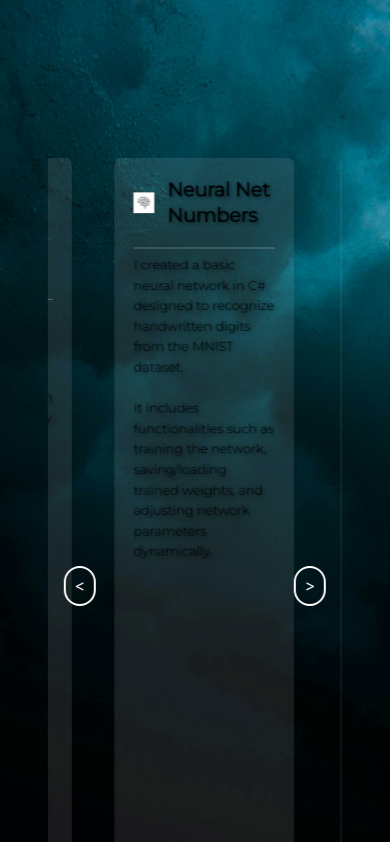
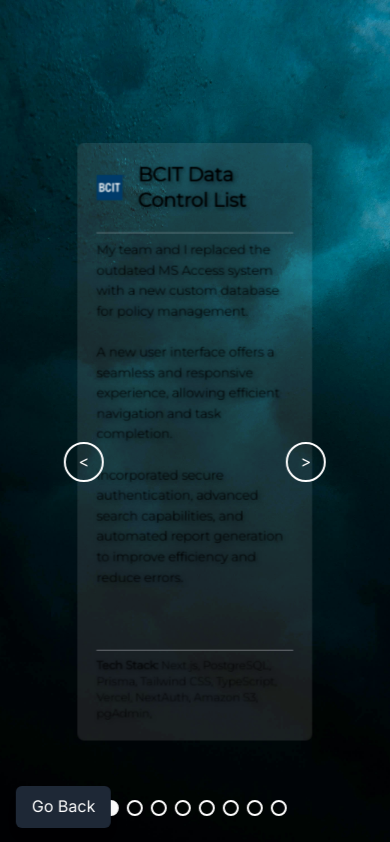
Before and after one commit to Brendan-Doy1e/Portfolio-Website, a Next.js app: page /projects in a window 390 px wide. Shown: the top 842 px of the page. Built offline with nearby package versions, Linux system fonts and the light colour scheme.

Commit message:
oh i think I got.

```diff
--- a/app/globals.css
+++ b/app/globals.css
@@ -82,165 +82,9 @@
   z-index: 1;
 }
 
-@tailwind base;
-@tailwind components;
-@tailwind utilities;
-
-:root {
-  --foreground-rgb: 0, 0, 0;
-  --background-start-rgb: 214, 219, 220;
-  --background-end-rgb: 255, 255, 255;
-}
-
-@media (prefers-color-scheme: dark) {
-  :root {
-    --foreground-rgb: 255, 255, 255;
-    --background-start-rgb: 0, 0, 0;
-    --background-end-rgb: 0, 0, 0;
-  }
-}
-
-body {
-  color: rgb(var(--foreground-rgb));
-  background: url('/img/background.jpg') no-repeat center center fixed;
-  background-size: cover;
-  font-family: 'Montserrat', sans-serif;
-  line-height: 1.6;
-}
-
-@layer utilities {
-  .text-balance {
-    text-wrap: balance;
-  }
-}
-
-@font-face {
-  font-family: 'Montserrat';
-  src: url('/font/Montserrat-Light.ttf') format('truetype');
-  font-weight: 300;
-  font-style: normal;
-}
-
-@font-face {
-  font-family: 'Open Sans';
-  src: url('/font/OpenSans-Light.ttf') format('truetype');
-  font-weight: 300;
-  font-style: normal;
-}
-
-.font-montserrat {
-  font-family: 'Montserrat', sans-serif;
-}
-
-.font-opensans {
-  font-family: 'Open Sans', sans-serif;
-}
-
-.text-shadow {
-  text-shadow: 2px 2px 4px rgba(0, 0, 0, 0.5);
-}
-
-.text-shadow-lg {
-  text-shadow: 3px 3px 6px rgba(0, 0, 0, 0.7);
-}
-
-@keyframes slideInRight {
-  from {
-    opacity: 0;
-    transform: translateX(100%);
-  }
-  to {
-    opacity: 1;
-    transform: translateX(0);
-  }
-}
-
-.animate-slideInRight {
-  animation: slideInRight 2s ease-out forwards;
-}
-
-.carousel-item {
-  padding: 0;
-  transform: scale(0.8);
-  transition: transform 0.5s ease, z-index 0.5s ease;
-  z-index: 1;
-}
-
-
-
-.custom-dot-list-style {
-  display: flex;
-  justify-content: center;
-  padding-top: 10px;
-}
-
-.custom-dot-list-style .react-multi-carousel-dot {
-  background: transparent;
-  border: 2px solid white;
-  border-radius: 50%;
-  margin: 0 5px;
-  padding: 5px;
-  transition: background 0.3s ease;
-}
-
-.custom-dot-list-style .react-multi-carousel-dot--active {
-  background: white;
-}
-
-.absolute {
-  position: absolute;
-}
-
-.transform {
-  transform: translateY(-50%);
-}
-
-.text-black {
-  color: #000000;
-}
-
-.rounded-full {
-  border-radius: 9999px;
-}
-
-.w-10 {
-  width: 2rem;
-}
-
-.h-10 {
-  height: 2.5rem;
-}
-
-.flex {
-  display: flex;
-}
-
-.items-center {
-  align-items: center;
-}
-
-.justify-center {
-  justify-content: center;
-}
-
-.shadow-lg {
-  box-shadow: 0 10px 15px -3px rgba(0, 0, 0, 0.1), 0 4px 6px -2px rgba(0, 0, 0, 0.05);
-}
-
-.pointer-events-none {
-  pointer-events: none;
-}
-
-.pointer-events-auto {
-  pointer-events: auto;
-}
-
-.text-white {
-  color: #ffffff;
-}
-
-.text-shadow-lg {
-  text-shadow: 3px 3px 6px rgba(0, 0, 0, 0.7);
+.carousel-item.wider-card {
+  width: 100%;
+  margin: 0 auto;
 }
 
 .custom-dot-list-style {
@@ -261,80 +105,3 @@
 .custom-dot-list-style .react-multi-carousel-dot--active {
   background: white;
 }
-
-.absolute {
-  position: absolute;
-}
-
-.transform {
-  transform: translateY(-50%);
-}
-
-.px-4 {
-  padding-left: 1rem;
-  padding-right: 1rem;
-}
-
-.text-black {
-  color: #000000;
-}
-
-.rounded-full {
-  border-radius: 9999px;
-}
-
-.w-10 {
-  width: 2rem;
-}
-
-.h-10 {
-  height: 2.5rem;
-}
-
-.flex {
-  display: flex;
-}
-
-.items-center {
-  align-items: center;
-}
-
-.justify-center {
-  justify-content: center;
-}
-
-.shadow-lg {
-  box-shadow: 0 10px 15px -3px rgba(0, 0, 0, 0.1), 0 4px 6px -2px rgba(0, 0, 0, 0.05);
-}
-
-.pointer-events-none {
-  pointer-events: none;
-}
-
-.pointer-events-auto {
-  pointer-events: auto;
-}
-
-.text-white {
-  color: #ffffff;
-}
-
-.text-shadow-lg {
-  text-shadow: 3px 3px 6px rgba(0, 0, 0, 0.7);
-}
-
-.carousel-item.wider-card {
-  width: 100%;
-  margin: 0 auto;
-}
-
-.text-wrap {
-  word-wrap: break-word;
-  white-space: normal;
-}
-
-@media (max-width: 464px) {
-  .carousel-item {
-    width: 95% !important;
-  }
-}
--- a/app/projects/page.tsx
+++ b/app/projects/page.tsx
@@ -34,9 +34,9 @@
       exit="out"
       variants={pageVariants}
       transition={pageTransition}
-      className={`min-h-screen flex ${isMobile ? "flex-col justify-start" : "items-center justify-center pt-14 px-12"} bg-cover bg-center`}
+      className={`min-h-screen flex ${isMobile ? "flex-col" : "items-center justify-center pt-14 px-12"} bg-cover bg-center`}
     >
-      <div className={`w-full ${isMobile ? "mt-0.5" : "mx-auto mb-4 lg:mb-8"}`}>
+      <div className={`w-full flex-1 ${isMobile ? "mt-0.5" : "mx-auto mb-4 lg:mb-8"}`}>
         <MyCarousel />
       </div>
       <Link href="/" legacyBehavior>
```
